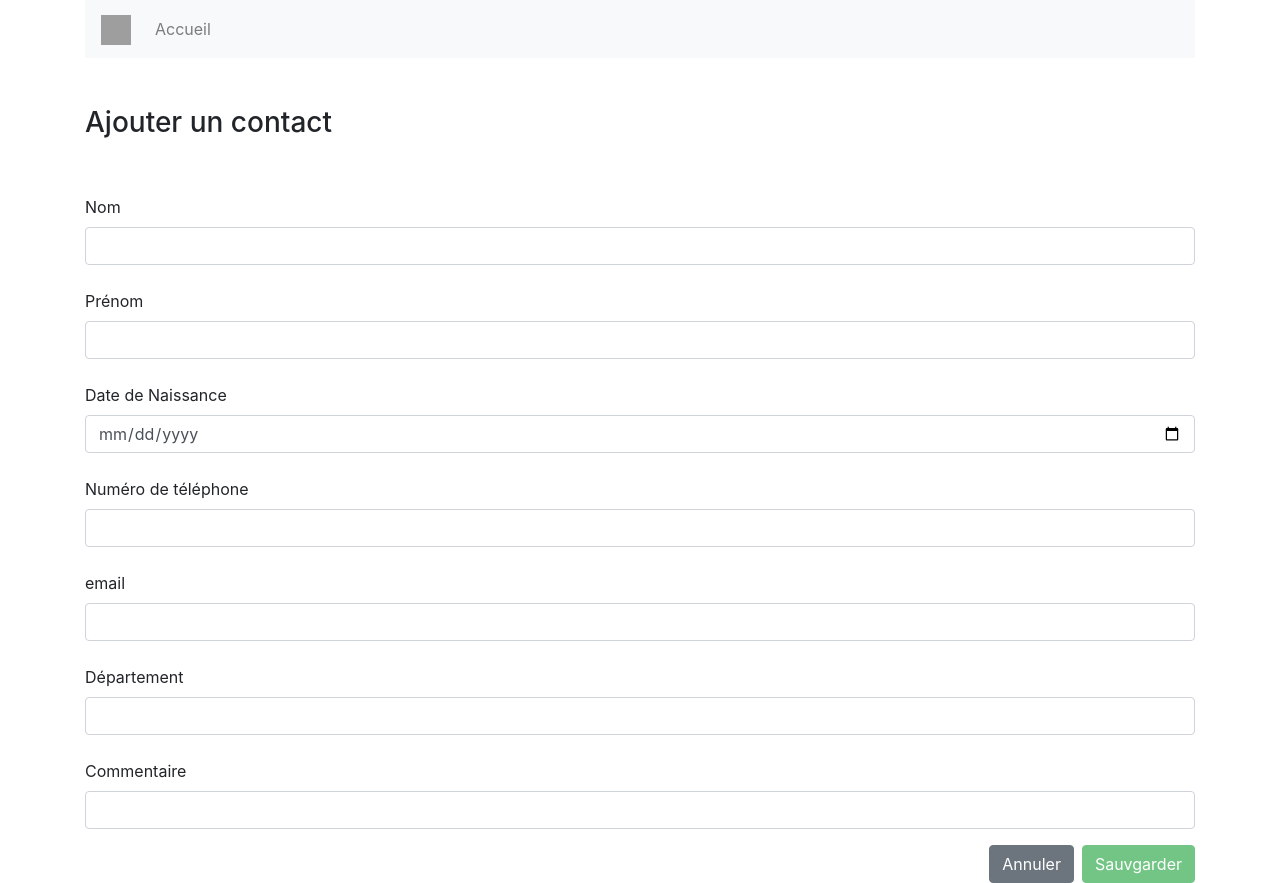
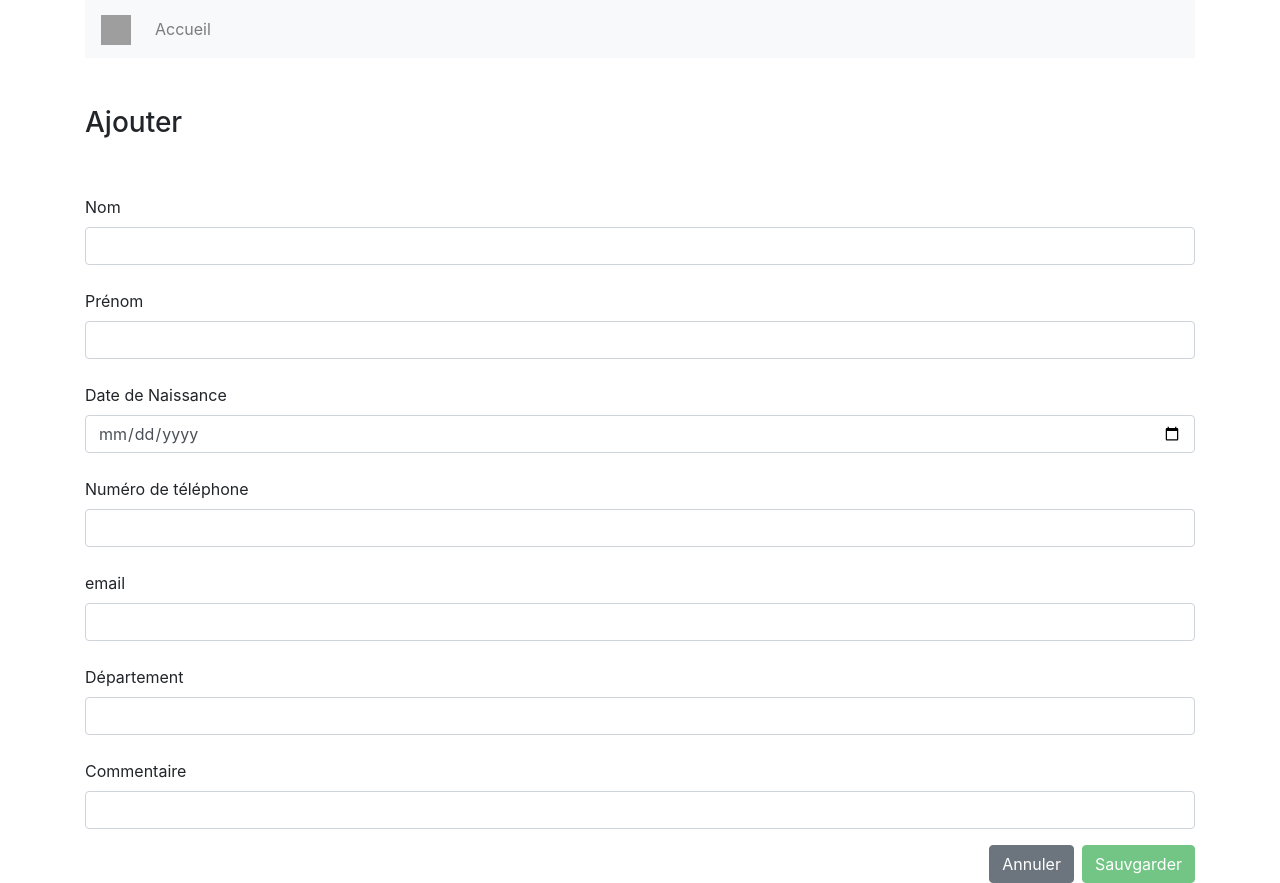
Before and after one commit to marisabonmati/ArpilabeProject, an Angular app in the folder front-arpilabeProject/: page /ajouter in a window 1280 px wide. Built offline with nearby package versions, Linux system fonts and the light colour scheme; grey boxes are pictures that could not be loaded.

Commit message:
save edit contact

```diff
--- a/front-arpilabeProject/src/app/components/ajouter-editer-contact/ajouter-editer-contact.component.ts
+++ b/front-arpilabeProject/src/app/components/ajouter-editer-contact/ajouter-editer-contact.component.ts
@@ -14,7 +14,7 @@ export class AjouterEditerContactComponent implements OnInit {
 
   contact: FormGroup;
   idContact = 0;
-  action = 'Ajouter un contact';
+  action = 'Ajouter';
   loading = false;
   contacter: Contact;
 
@@ -43,7 +43,7 @@ export class AjouterEditerContactComponent implements OnInit {
   sauvgarderContact() {
     if (this.action === "Ajouter") {
       const contact: Contact = {
-        dateDeNaissance: new Date(),
+        dateDeNaissance: this.contact.get('dateDeNaissance').value,  // jour de création :S
         nom: this.contact.get('nom').value,
         prenom: this.contact.get('prenom').value,
         departement: this.contact.get('departement').value,
@@ -54,11 +54,12 @@ export class AjouterEditerContactComponent implements OnInit {
 
       this.contactService.saveContact(contact).subscribe(data => {
         this.router.navigate(['/']);
-      })
+      });
+
     } else {
       const contact: Contact = {
-        id: this.contact.id,
-        dateDeNaissance: new Date(),
+        id: this.idContact,
+        dateDeNaissance: this.contact.get('dateDeNaissance').value,
         nom: this.contact.get('nom').value,
         prenom: this.contact.get('prenom').value,
         departement: this.contact.get('departement').value,
@@ -68,14 +69,14 @@ export class AjouterEditerContactComponent implements OnInit {
       };
       this.contactService.editContact(this.idContact, contact).subscribe(data => {
         this.router.navigate(['/']);
-      })
+      });
     }
     console.log(this.contact);
   }
 
   esEditer() {
     if (this.idContact > 0) {
-      this.action = 'Éditer le contact';
+      this.action = 'Editer';
       this.contactService.loadContact(this.idContact).subscribe(data => {
         this.contacter = data;
         this.contact.patchValue({
--- a/front-arpilabeProject/src/app/services/contact.service.ts
+++ b/front-arpilabeProject/src/app/services/contact.service.ts
@@ -8,7 +8,7 @@ import { Contact } from '../models/contact';
 })
 export class ContactService {
   myAppUrl = 'https://localhost:5001/';
-  myApiUrl = 'api/Contact';
+  myApiUrl = 'api/Contact/';
 
   httpOptions = {
     headers: new HttpHeaders({
```
Also changed, not shown: front-arpilabeProject/src/app/components/list-contacts/list-contacts.component.ts (line endings or trailing spaces), 1 other file (tests, documents, lock files or other folders).
